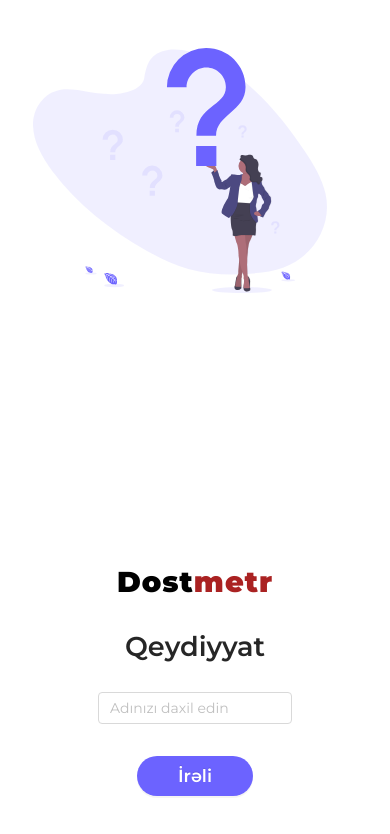
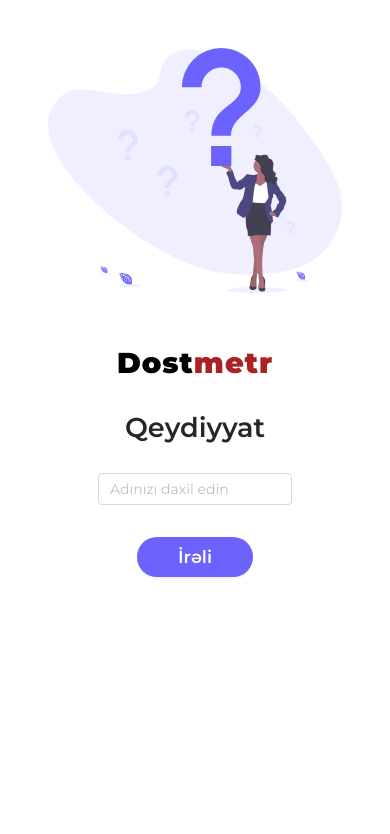
Before and after one commit to aliyevsamir/dostmetr, a React (Create React App) app: page /register in a window 390 px wide. Shown: the top 834 px of the page. Built offline with nearby package versions, Linux system fonts and the light colour scheme; no server answers.

Commit message:
register page responsivity bugs fxed

```diff
--- a/src/components/Register/Register.jsx
+++ b/src/components/Register/Register.jsx
@@ -56,7 +56,6 @@ const Register = ({
                         '1px 1px 5px rgba(0,0,0,0.3), -1px -1px 5px rgba(0,0,0,.3)',
                     minHeight: '90vh',
                     display: 'flex',
-                    justifyContent: 'space-between',
                     alignItems: 'center',
                     borderRadius: '1rem',
                     position: 'relative'
@@ -84,7 +83,7 @@ const Register = ({
                     className='right-box'
                     style={{
                         textAlign: 'center',
-                        backgroundColor: '#fff',
+                        backgroundColor: 'rgba(255,255,255,.6)',
                         padding: '2.2rem',
                         boxShadow:
                             '1px 1px 5px rgba(0,0,0,0.3), -1px -1px 5px rgba(0,0,0,.3)',
--- a/src/components/Register/Register.scss
+++ b/src/components/Register/Register.scss
@@ -6,11 +6,12 @@
 @media screen and (max-width: 992px) {
     .container {
         padding: 3rem !important;
+        overflow: hidden !important;
 
         .left-box {
             img {
-                transform: translateX(-15px);
-                width: 90% !important;
+                transform: translateX(-10rem);
+                width: 160% !important;
             }
         }
     }
@@ -23,7 +24,6 @@
         overflow: hidden !important;
         border-radius: 0 !important;
         min-height: 100vh !important;
-        max-height: 100vh !important;
         overflow: hidden !important;
         box-shadow: none !important;
 
@@ -42,9 +42,10 @@
             display: flex;
             justify-content: center;
             margin: 0 auto;
-            margin-bottom: 2rem !important;
+            margin-bottom: 3rem !important;
             img {
-                width: 60% !important;
+                transform: initial !important;
+                width: 70% !important;
             }
         }
     }
@@ -54,7 +55,7 @@
     .container {
         .left-box {
             img {
-                width: 70% !important;
+                width: 80% !important;
             }
         }
     }
```
